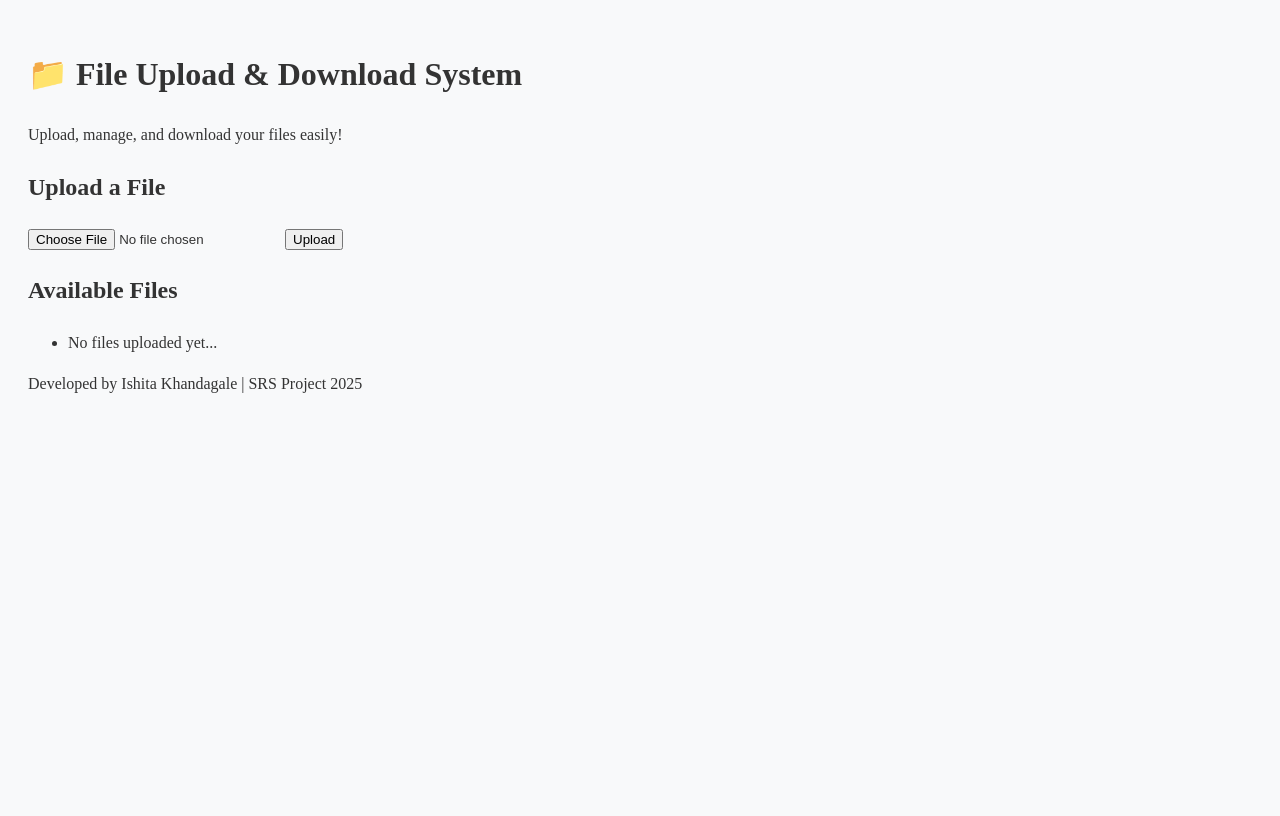
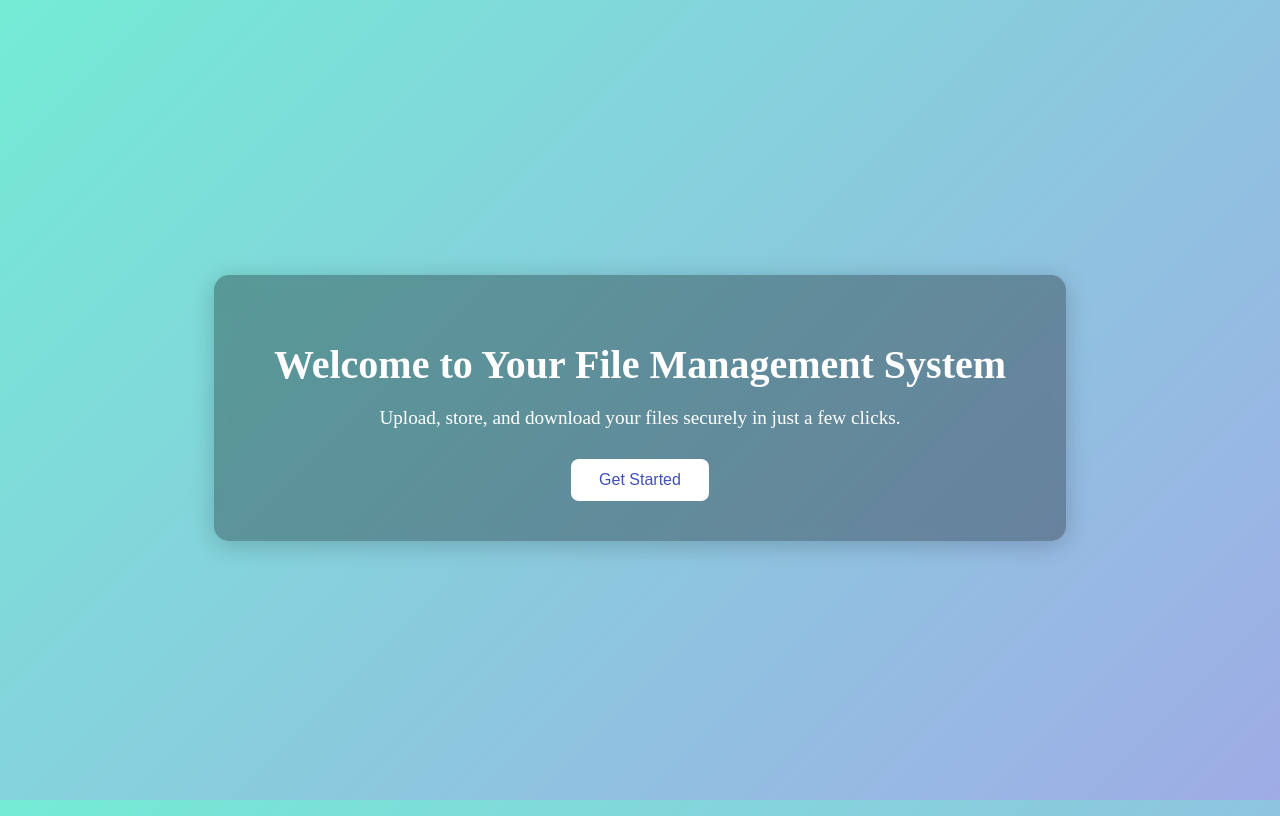
Before and after one commit to IshitaKhandagale/SRS-File-Upload-Download-Project, a plain HTML site: page index.html in a window 1280 px wide. Drawn offline with Linux system fonts and the light colour scheme.

Commit message:
Day 2: Added welcome page and improved design

```diff
--- a/index.html
+++ b/index.html
@@ -1,35 +1,16 @@
 <!DOCTYPE html>
 <html lang="en">
 <head>
-    <meta charset="UTF-8">
-    <meta name="viewport" content="width=device-width, initial-scale=1.0">
-    <title>File Upload & Download App - Upload docs/images,retrieve them</title>
-    <link rel="stylesheet" href="style.css">
+  <meta charset="UTF-8">
+  <meta name="viewport" content="width=device-width, initial-scale=1.0">
+  <title>Welcome | File Upload & Download System</title>
+  <link rel="stylesheet" href="style.css">
 </head>
-<body>
-     <header>
-        <h1>📁 File Upload & Download System</h1>
-        <p>Upload, manage, and download your files easily!</p>
-    </header>
-
-    <main>
-        <section class="upload-section">
-            <h2>Upload a File</h2>
-            <form id="uploadForm">
-                <input type="file" id="fileInput" required>
-                <button type="submit">Upload</button>
-            </form>
-             <section class="download-section">
-            <h2>Available Files</h2>
-            <ul id="fileList">
-                <li>No files uploaded yet...</li>
-            </ul>
-        </section>
-    </main>
-    <footer>
-        <p>Developed by Ishita Khandagale | SRS Project 2025</p>
-    </footer>
-
-    <script src="script.js"></script>
+<body class="welcome-page">
+  <div class="welcome-container">
+    <h1>Welcome to Your File Management System</h1>
+    <p>Upload, store, and download your files securely in just a few clicks.</p>
+    <button onclick="window.location.href='home.html'">Get Started</button>
+  </div>
 </body>
 </html>
--- a/style.css
+++ b/style.css
@@ -1,6 +1,45 @@
-body {
-  background-color: #f8f9fa;
-  color: #333;
-  line-height: 1.6;
-  padding: 20px;
+.welcome-page {
+  height: 100vh;
+  display: flex;
+  align-items: center;
+  justify-content: center;
+  background: linear-gradient(135deg, #74ebd5, #9face6);
+  background-repeat: no-repeat;
+  background-attachment: fixed;
 }
+
+.welcome-container {
+  text-align: center;
+  color: white;
+  background: rgba(0, 0, 0, 0.3);
+  padding: 40px 60px;
+  border-radius: 15px;
+  box-shadow: 0 4px 25px rgba(0, 0, 0, 0.2);
+  backdrop-filter: blur(6px);
+}
+
+.welcome-container h1 {
+  font-size: 2.5rem;
+  margin-bottom: 15px;
+}
+
+.welcome-container p {
+  font-size: 1.2rem;
+  margin-bottom: 30px;
+}
+
+.welcome-container button {
+  background-color: white;
+  color: #3f51b5;
+  border: none;
+  padding: 12px 28px;
+  border-radius: 8px;
+  font-size: 1rem;
+  cursor: pointer;
+  transition: 0.3s;
+}
+
+.welcome-container button:hover {
+  background-color: #f1f1f1;
+  transform: scale(1.05);
+}
```
